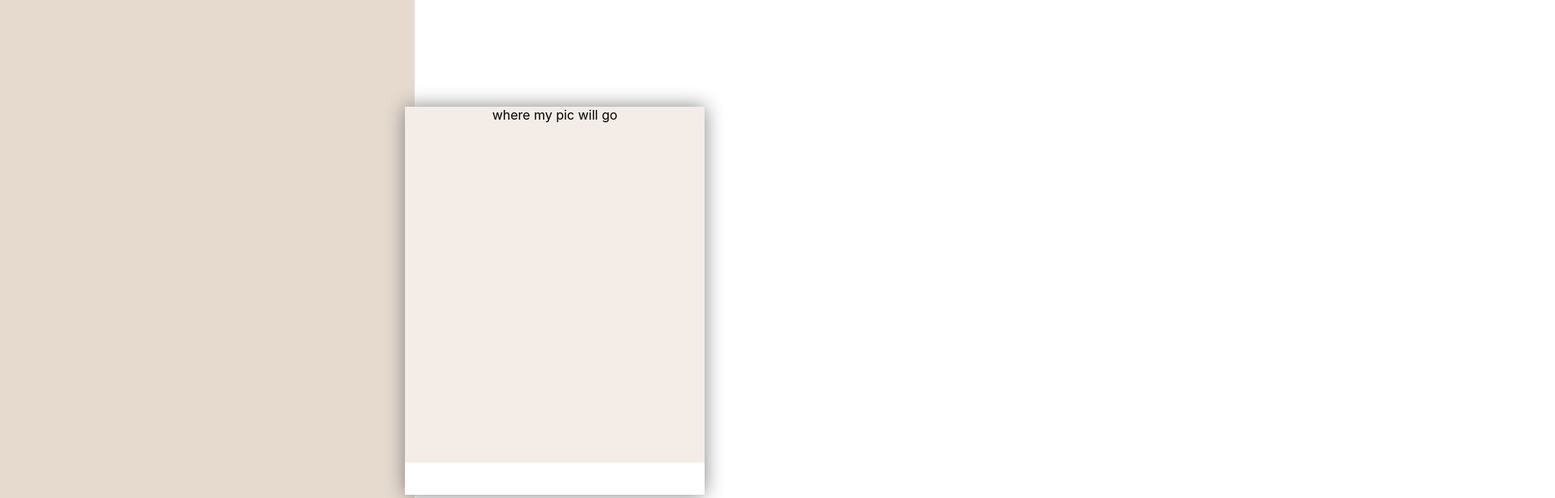
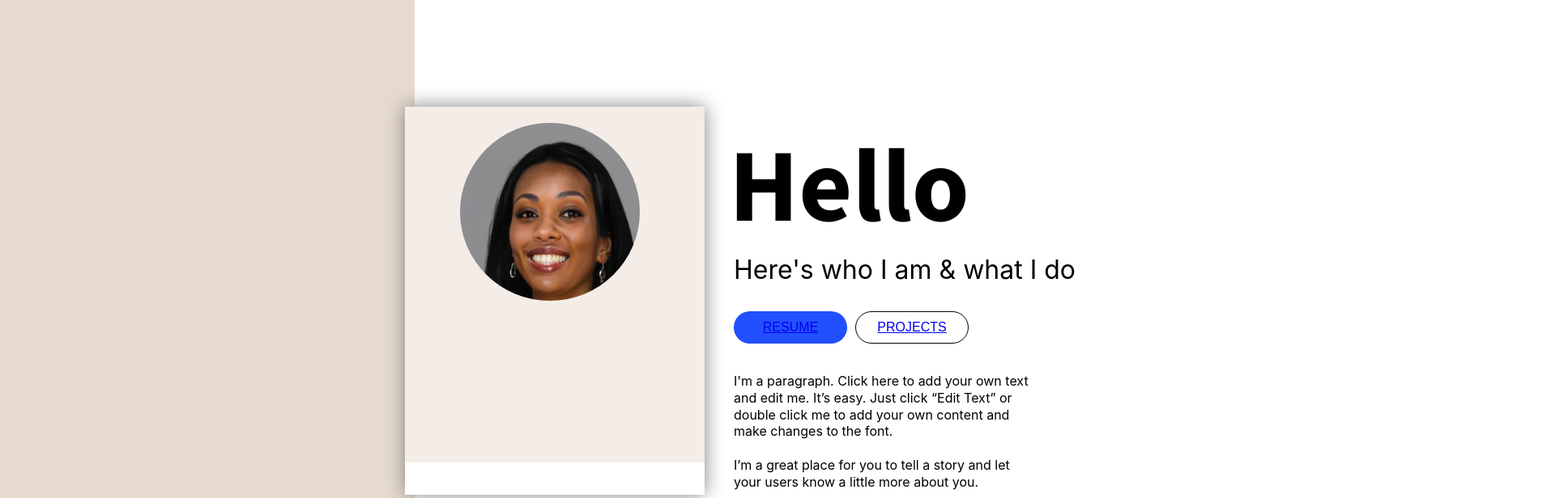
Before and after one commit to jokale/mock-portfolio, a React (Create React App) app: page / in a window 1280 px wide. Shown: the part 100-716 px from the top of the page at 81% size, 1920 px wide, since content can reach past the window. Built offline with nearby package versions, Linux system fonts and the light colour scheme.

Commit message:
add picture

```diff
--- a/src/Components/Home.js
+++ b/src/Components/Home.js
@@ -1,5 +1,6 @@
 import React from 'react';
 import styled from 'styled-components'
+import model from '../Images/model.png'
 
 const FirstDiv = styled.div `
 background-color: #E6DACE;
@@ -26,13 +27,76 @@ filter: drop-shadow(0 0 0.75rem grey);
 // I need to adjust for 1440px screen
 `
 
+const BigH = styled.h1 `
+color: black;
+font-family: 'Source Sans Pro', sans-serif;
+font-size: 8rem;
+position: relative;
+right: -900px;
+top: -860px;
+/* border: 1px solid red; */
+`
+
+const FirstSub = styled.p `
+font-size: 2rem;
+position: relative;
+right: -906px;
+top: -940px;
+/* border: 1px solid red; */
+
+`
+
+const ResumeBtn = styled.button `
+background-color: #2350FF;
+border:none;
+border-radius: 20px;
+position: relative;
+right: -906px;
+top: -940px;
+font-size: 1rem;
+width: 140px;
+color: white;
+font-weight: 400;
+height: 40px;
+`
+
+const ProjectBtn = styled(ResumeBtn) `
+border: 1px solid black;
+right: -916px;
+background-color: white;
+color: black;
+`
+
+const FinalParagraph = styled.p `
+color: black;
+position: relative;
+right: -906px;
+top: -920px;
+font-size: 1rem;
+line-height: 1.3;
+`
+
+const Model = styled.img `
+position: relative;
+right: 06px;
+top: 20px;
+border-radius: 50%;
+width: 60%;
+height: 50%
+`
 
 function Home() {
     return (
       <div className="Home">
         <FirstDiv> <h1>First Div</h1>
-        <PicDiv>where my pic will go</PicDiv>
+        <PicDiv><Model src={model}/></PicDiv>
         </FirstDiv>
+        <BigH>Hello</BigH>
+        <FirstSub>Here's who I am & what I do</FirstSub>
+        <ResumeBtn><a href="/resume">RESUME</a></ResumeBtn>
+        <ProjectBtn><a href="/projects">PROJECTS</a></ProjectBtn>
+        <FinalParagraph>I'm a paragraph. Click here to add your own text <br></br>and edit me. It’s easy. Just click “Edit Text” or <br></br> double click me to add your own content and <br></br>make changes to the font. <br></br>
+        <br></br>I’m a great place for you to tell a story and let <br></br>your users know a little more about you.</FinalParagraph>
       </div>
     );
   }
```
Also changed, not shown: src/Images/model.png (added).
